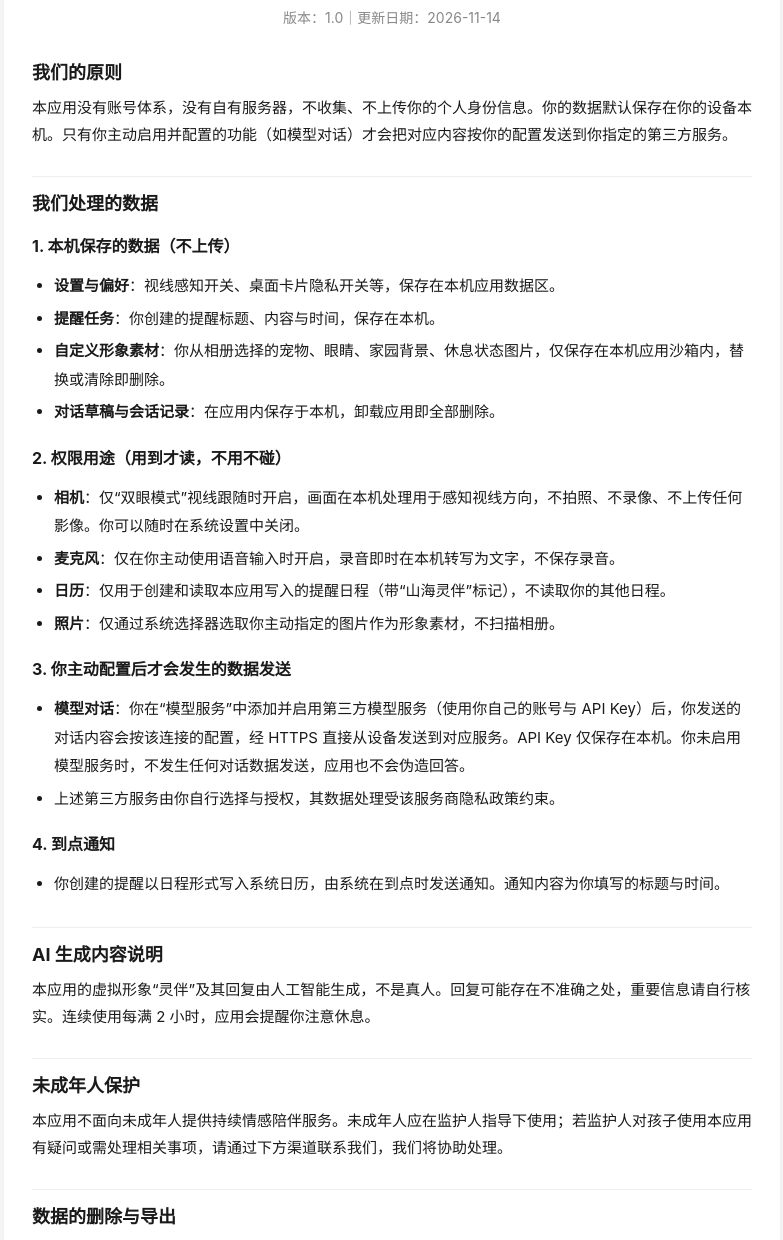
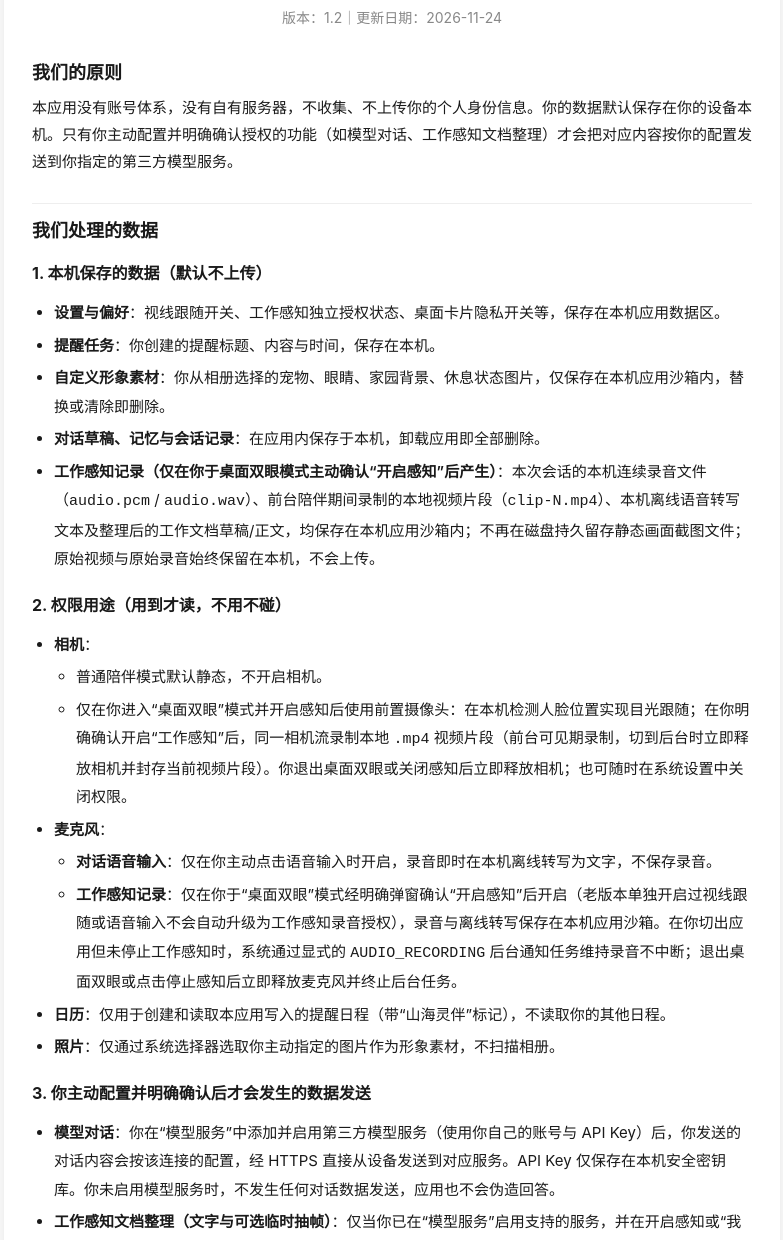
Before and after one commit to lyz52789/shanhailingban-privacy, a plain HTML site: page index.html in a window 1280 px wide. Shown: the part 94-1334 px from the top of the page, without its empty margins (248-1031 px from the left). Drawn offline with Linux system fonts and the light colour scheme.

Commit message:
Update privacy policy to v1.2 (2026-11-24)

```diff
--- a/index.html
+++ b/index.html
@@ -22,32 +22,44 @@
 <body>
 <main>
 <h1>山海灵伴隐私政策</h1>
-<p class="meta">版本：1.0｜更新日期：2026-11-14</p>
+<p class="meta">版本：1.2｜更新日期：2026-11-24</p>
 
 <h2>我们的原则</h2>
-<p>本应用没有账号体系，没有自有服务器，不收集、不上传你的个人身份信息。你的数据默认保存在你的设备本机。只有你主动启用并配置的功能（如模型对话）才会把对应内容按你的配置发送到你指定的第三方服务。</p>
+<p>本应用没有账号体系，没有自有服务器，不收集、不上传你的个人身份信息。你的数据默认保存在你的设备本机。只有你主动配置并明确确认授权的功能（如模型对话、工作感知文档整理）才会把对应内容按你的配置发送到你指定的第三方模型服务。</p>
 
 <h2>我们处理的数据</h2>
 
-<h3>1. 本机保存的数据（不上传）</h3>
+<h3>1. 本机保存的数据（默认不上传）</h3>
 <ul>
-<li><strong>设置与偏好</strong>：视线感知开关、桌面卡片隐私开关等，保存在本机应用数据区。</li>
+<li><strong>设置与偏好</strong>：视线跟随开关、工作感知独立授权状态、桌面卡片隐私开关等，保存在本机应用数据区。</li>
 <li><strong>提醒任务</strong>：你创建的提醒标题、内容与时间，保存在本机。</li>
 <li><strong>自定义形象素材</strong>：你从相册选择的宠物、眼睛、家园背景、休息状态图片，仅保存在本机应用沙箱内，替换或清除即删除。</li>
-<li><strong>对话草稿与会话记录</strong>：在应用内保存于本机，卸载应用即全部删除。</li>
+<li><strong>对话草稿、记忆与会话记录</strong>：在应用内保存于本机，卸载应用即全部删除。</li>
+<li><strong>工作感知记录（仅在你于桌面双眼模式主动确认“开启感知”后产生）</strong>：本次会话的本机连续录音文件（<code>audio.pcm</code> / <code>audio.wav</code>）、前台陪伴期间录制的本地视频片段（<code>clip-N.mp4</code>）、本机离线语音转写文本及整理后的工作文档草稿/正文，均保存在本机应用沙箱内；不再在磁盘持久留存静态画面截图文件；原始视频与原始录音始终保留在本机，不会上传。</li>
 </ul>
 
 <h3>2. 权限用途（用到才读，不用不碰）</h3>
 <ul>
-<li><strong>相机</strong>：仅“双眼模式”视线跟随时开启，画面在本机处理用于感知视线方向，不拍照、不录像、不上传任何影像。你可以随时在系统设置中关闭。</li>
-<li><strong>麦克风</strong>：仅在你主动使用语音输入时开启，录音即时在本机转写为文字，不保存录音。</li>
+<li><strong>相机</strong>：
+  <ul>
+  <li>普通陪伴模式默认静态，不开启相机。</li>
+  <li>仅在你进入“桌面双眼”模式并开启感知后使用前置摄像头：在本机检测人脸位置实现目光跟随；在你明确确认开启“工作感知”后，同一相机流录制本地 <code>.mp4</code> 视频片段（前台可见期录制，切到后台时立即释放相机并封存当前视频片段）。你退出桌面双眼或关闭感知后立即释放相机；也可随时在系统设置中关闭权限。</li>
+  </ul>
+</li>
+<li><strong>麦克风</strong>：
+  <ul>
+  <li><strong>对话语音输入</strong>：仅在你主动点击语音输入时开启，录音即时在本机离线转写为文字，不保存录音。</li>
+  <li><strong>工作感知记录</strong>：仅在你于“桌面双眼”模式经明确弹窗确认“开启感知”后开启（老版本单独开启过视线跟随或语音输入不会自动升级为工作感知录音授权），录音与离线转写保存在本机应用沙箱。在你切出应用但未停止工作感知时，系统通过显式的 <code>AUDIO_RECORDING</code> 后台通知任务维持录音不中断；退出桌面双眼或点击停止感知后立即释放麦克风并终止后台任务。</li>
+  </ul>
+</li>
 <li><strong>日历</strong>：仅用于创建和读取本应用写入的提醒日程（带“山海灵伴”标记），不读取你的其他日程。</li>
 <li><strong>照片</strong>：仅通过系统选择器选取你主动指定的图片作为形象素材，不扫描相册。</li>
 </ul>
 
-<h3>3. 你主动配置后才会发生的数据发送</h3>
+<h3>3. 你主动配置并明确确认后才会发生的数据发送</h3>
 <ul>
-<li><strong>模型对话</strong>：你在“模型服务”中添加并启用第三方模型服务（使用你自己的账号与 API Key）后，你发送的对话内容会按该连接的配置，经 HTTPS 直接从设备发送到对应服务。API Key 仅保存在本机。你未启用模型服务时，不发生任何对话数据发送，应用也不会伪造回答。</li>
+<li><strong>模型对话</strong>：你在“模型服务”中添加并启用第三方模型服务（使用你自己的账号与 API Key）后，你发送的对话内容会按该连接的配置，经 HTTPS 直接从设备发送到对应服务。API Key 仅保存在本机安全密钥库。你未启用模型服务时，不发生任何对话数据发送，应用也不会伪造回答。</li>
+<li><strong>工作感知文档整理（文字与可选临时抽帧）</strong>：仅当你已在“模型服务”启用支持的服务，并在开启感知或“我的记忆”重新整理弹窗中明确确认目标服务与发送范围后，本应用才会将本次转写文字（以及在“含视频画面整理”或带画面收尾且当前协议支持视觉时，仅在内存中从本机 <code>.mp4</code> 视频临时抽取、压缩后即刻释放且不落盘的有限张画面帧）直接发送到你指定的模型服务，用于生成结构化工作文档；完整视频文件与原始录音仍仅保存在本机，不会发送，也不在应用沙箱留存任何静态截图文件。若接收服务发生变更或停用，本应用会拦截外发并要求你重新确认。</li>
 <li>上述第三方服务由你自行选择与授权，其数据处理受该服务商隐私政策约束。</li>
 </ul>
 
@@ -57,14 +69,14 @@
 </ul>
 
 <h2>AI 生成内容说明</h2>
-<p>本应用的虚拟形象“灵伴”及其回复由人工智能生成，不是真人。回复可能存在不准确之处，重要信息请自行核实。连续使用每满 2 小时，应用会提醒你注意休息。</p>
+<p>本应用的虚拟形象“灵伴”及其回复、工作感知整理文档由人工智能生成，不是真人。生成内容可能存在不准确之处，重要信息请自行核实。连续使用每满 2 小时，应用会提醒你注意休息。</p>
 
 <h2>未成年人保护</h2>
 <p>本应用不面向未成年人提供持续情感陪伴服务。未成年人应在监护人指导下使用；若监护人对孩子使用本应用有疑问或需处理相关事项，请通过下方渠道联系我们，我们将协助处理。</p>
 
 <h2 id="data-rights">数据的删除与导出</h2>
 <ul>
-<li>你可以随时在应用内删除提醒任务、清除自定义形象素材、停用模型服务连接。</li>
+<li>你可以随时在应用内删除提醒任务、清除自定义形象素材、停用或删除模型服务连接；在“我的记忆”中可随时回放本地录音与有声视频、导出工作感知文字记录，或单条删除工作感知记录（同步删除对应本机视频、录音与转写文件）。</li>
 <li>卸载应用即删除本机保存的全部数据（系统日历中已创建的日程可在系统日历中自行删除）。</li>
 </ul>
 
```
